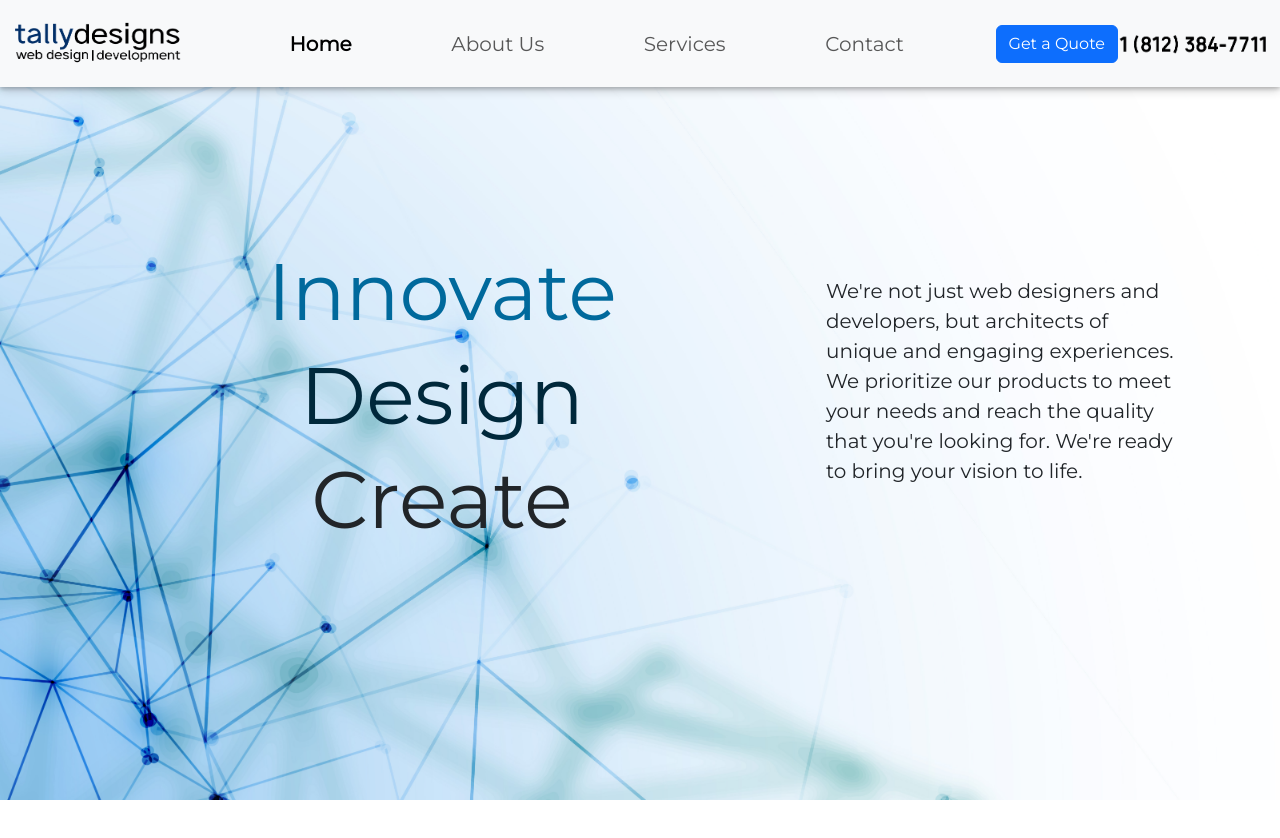
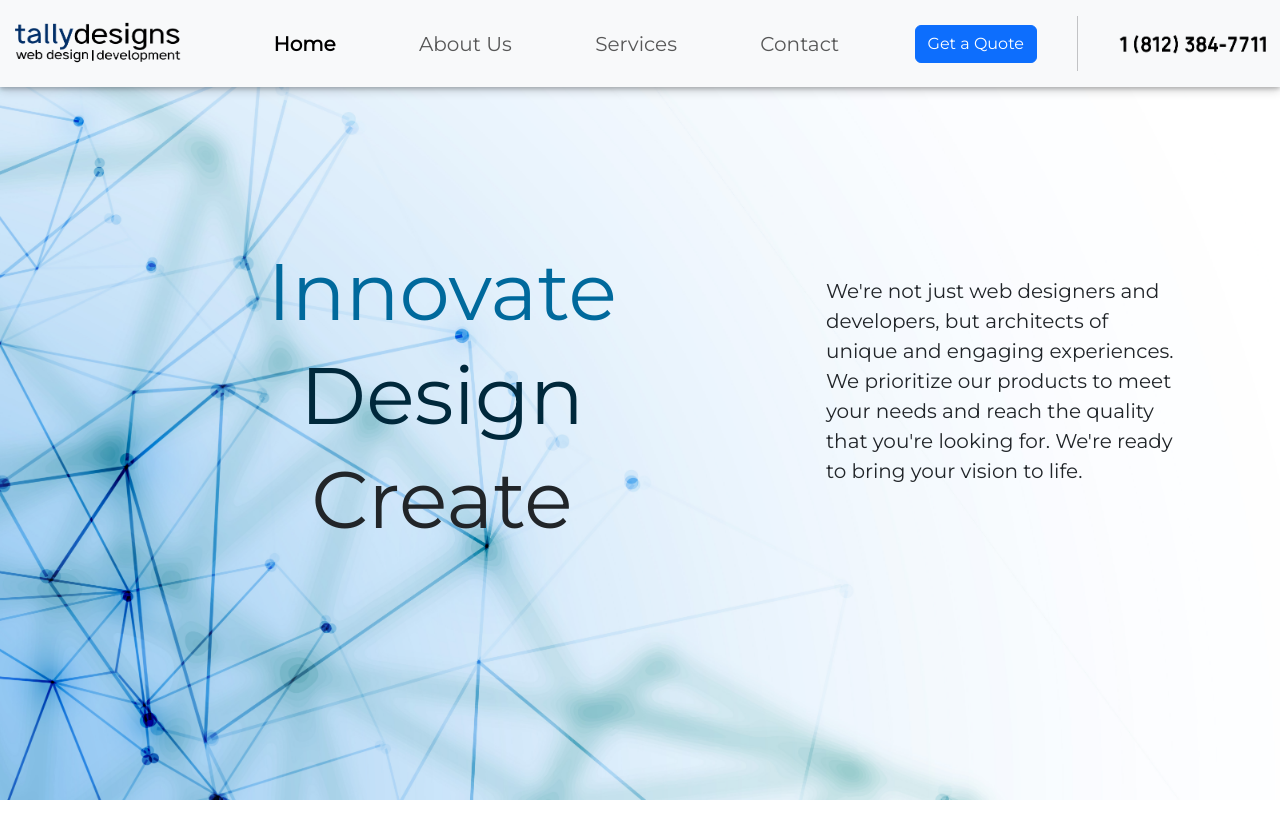
Before and after one commit to landontally/tally-designs, a plain HTML site: page index.html in a window 1280 px wide. Shown: the top 838 px of the page. Drawn offline with nearby package versions, Linux system fonts and the light colour scheme.

Commit message:
navbar update

```diff
--- a/index.html
+++ b/index.html
@@ -67,10 +67,11 @@
                     </li>
                 </ul>
             </div>
-            <div class="d-none d-lg-block">
+            <div class="d-none d-lg-block" style="padding-right: 40px;">
                 <a href="other-page.html" class="btn btn-primary animate">Get a Quote</a>
             </div>
-            <div class="d-none d-lg-block">
+            <div class="vr"></div>
+            <div class="d-none d-lg-block" style="padding-left: 40px;">
                 <img src="./img/number.png" width="150" />
             </div>
         </div>
```
